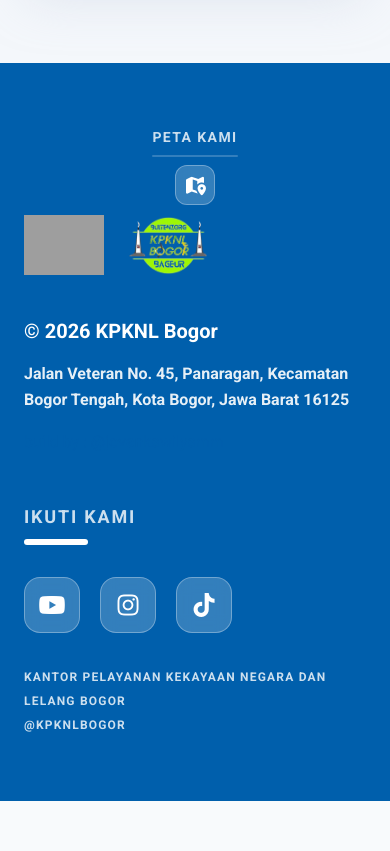
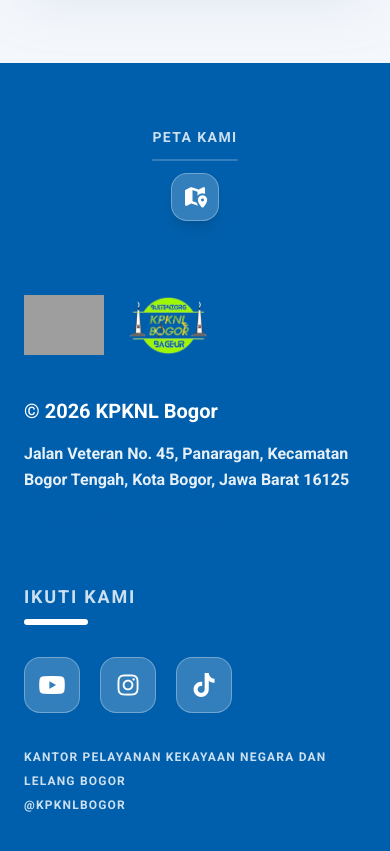
Before and after one commit to jovankawilyam/doclang-boba-next, a Next.js app: page / in a window 390 px wide. Shown: the part 4140-4991 px from the top of the page. Before the commit the page ends 4941 px from the top, so only its background shows below. Built offline with nearby package versions, Linux system fonts and the light colour scheme; no server answers; the database is empty; grey boxes are pictures that could not be loaded.

Commit message:
fix: improve PETA KAMI section layout on mobile

```diff
--- a/components/footer.tsx
+++ b/components/footer.tsx
@@ -3,19 +3,20 @@ import Image from "next/image";
 export default function Footer() {
   return (
     <footer className="w-full bg-[#005FAC] py-16 text-white mt-20">
-      <div className="mx-auto max-w-7xl px-6 md:px-8">
+      <div className="mx-auto mb-16 max-w-7xl px-6 md:mb-20 md:px-8">
         <a
           href="https://maps.google.com/?q=KPKNL+Bogor+Jalan+Veteran+No+45+Bogor+Jawa+Barat"
           target="_blank"
           rel="noopener noreferrer"
-            className="group mx-auto flex w-fit flex-col items-center gap-2 transition-all duration-300 hover:opacity-80"
+          aria-label="Lihat lokasi KPKNL Bogor di Google Maps"
+          className="group mx-auto flex w-fit flex-col items-center gap-3 transition-all duration-300 hover:opacity-90"
         >
           <p className="text-sm font-bold tracking-widest text-white/80 uppercase">
             PETA KAMI
           </p>
-            <div className="h-0.5 w-full rounded-full bg-white/20" />
-            <div className="mx-auto flex h-10 w-10 items-center justify-center rounded-xl border border-white/30 bg-white/20 text-white backdrop-blur-sm transition-all duration-300 hover:bg-[#34A853] hover:-translate-y-1 hover:shadow-lg active:scale-90">
-              <i className="fa-solid fa-map-location-dot text-lg transition-transform group-hover:scale-110" />
+          <div className="h-0.5 w-full rounded-full bg-white/20 transition-colors duration-300 group-hover:bg-[#34A853]" />
+          <div className="flex h-12 w-12 items-center justify-center rounded-2xl border border-white/30 bg-white/20 text-white shadow-lg backdrop-blur-sm transition-all duration-300 group-hover:-translate-y-1 group-hover:bg-[#34A853] group-hover:shadow-xl active:scale-90">
+            <i className="fa-solid fa-map-location-dot text-xl transition-transform duration-300 group-hover:scale-110" />
           </div>
         </a>
       </div>
```
Lines whose indentation alone changed are shown as unchanged.
